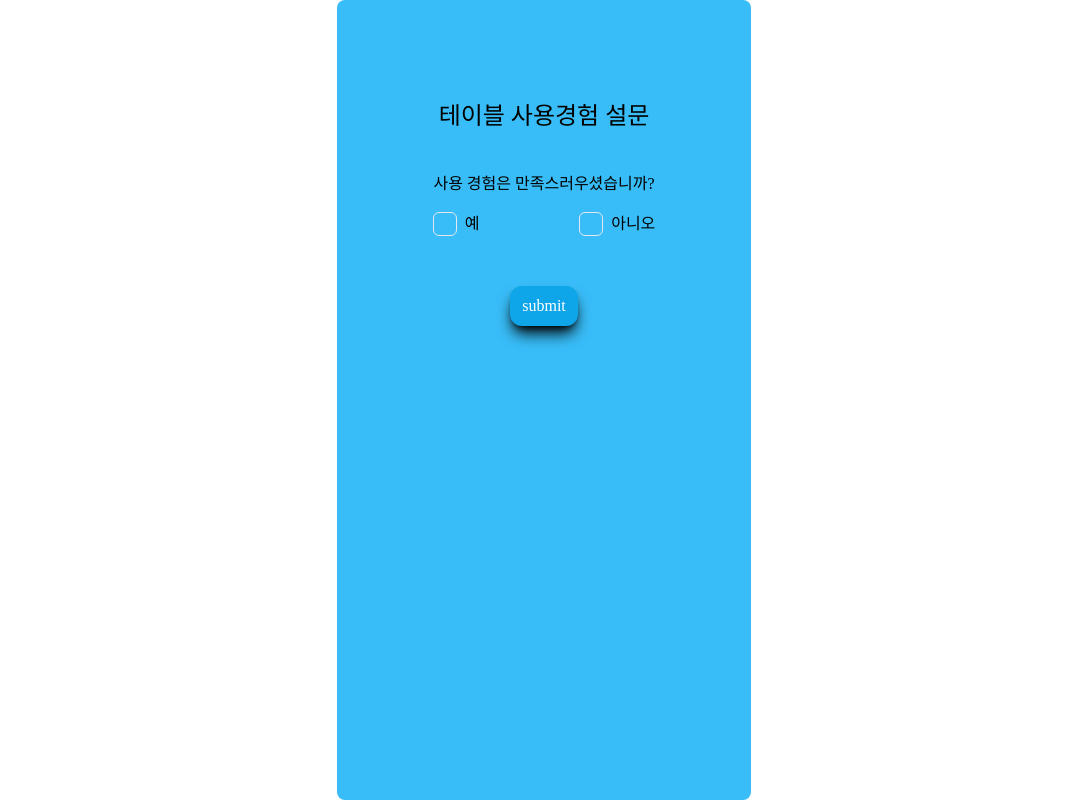
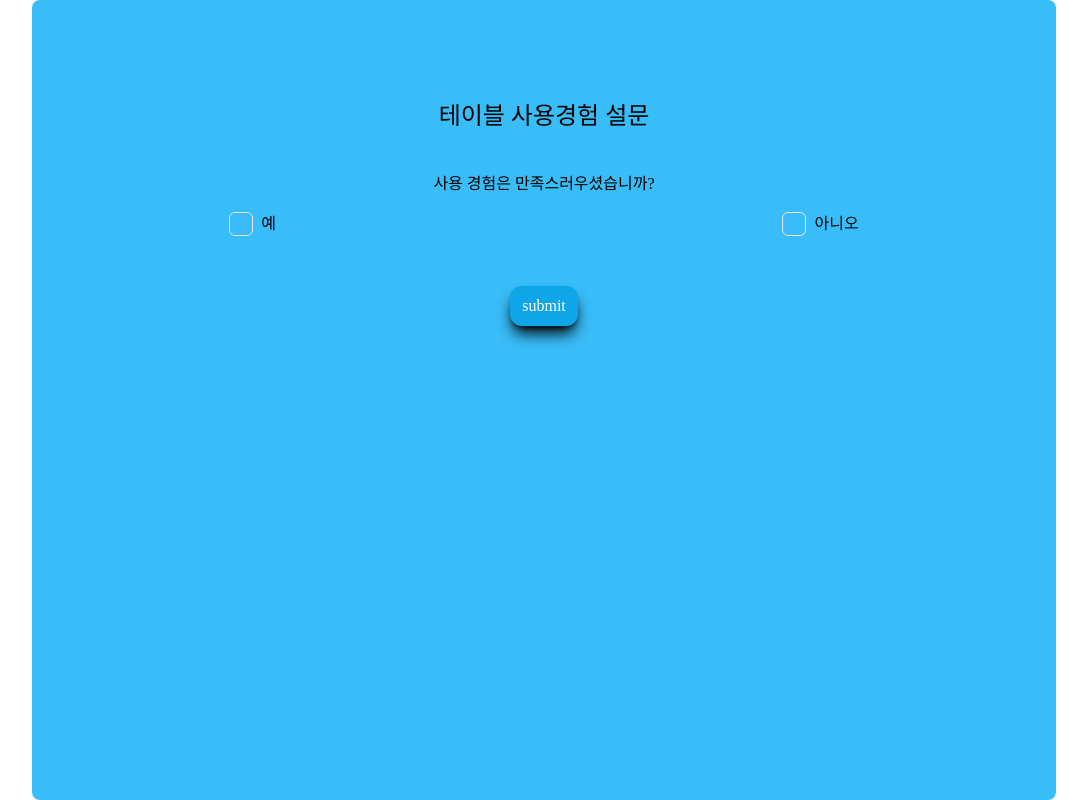
Before and after one commit to iluca-lucas/survey_test, a React (Create React App) app: page / in a window 1280 px wide. Shown: the whole page, without its empty margins (96-1183 px from the left). Built offline with nearby package versions, Linux system fonts and the light colour scheme; no server answers; the database is empty; a web font is replaced by a local one.

Commit message:
너비 - 태블릿 조정

```diff
--- a/src/App.tsx
+++ b/src/App.tsx
@@ -4,25 +4,10 @@ import SurveyForm from "./components/SurveyForm";
 
 function App() {
   return (
-    <div className="w-[414px] max-w-md:w-[414px] h-screen mx-auto">
-      <div className="w-[414px] max-w-md:w-[414px] h-full bg-sky-400 py-[60px] rounded-lg mx-auto">
+    <div className="w-[414px] md:w-[768px] lg:w-[1024px] max-w-md:w-[414px] h-screen mx-auto">
+      <div className="w-[414px] md:w-[768px] lg:w-[1024px] max-w-md:w-[414px] h-full bg-sky-400 py-[60px] rounded-lg mx-auto">
         <SurveyForm />
       </div>
-      {/* <div className="w-24 h-24 mx-auto top-0 left-1/2 transform -translate-x-1/2 fixed">
-        <svg
-          xmlns="http://www.w3.org/2000/svg"
-          viewBox="0 0 100 100"
-          fill="none"
-          stroke="currentColor"
-          strokeWidth="2"
-          className="animate-spin-slow" // 커스텀 클래스 적용
-        >
-          <g transform="rotate(0, 50, 50)">
-            <circle cx="50" cy="50" r="10" fill="currentColor" />
-            <path d="M88 50 L98 60 L93 73 L100 85 L88 88 L85 100 L73 93 L60 98 L50 88 L40 98 L27 93 L15 100 L12 88 L0 85 L7 73 L2 60 L12 50 L2 40 L7 27 L0 15 L12 12 L15 0 L27 7 L40 2 L50 12 L60 2 L73 7 L85 0 L88 12 L100 15 L93 27 L98 40 L88 50 Z" />
-          </g>
-        </svg>
-      </div> */}
     </div>
   );
 }
```
Also changed, not shown: 1 other file (tests, documents, lock files or other folders).
